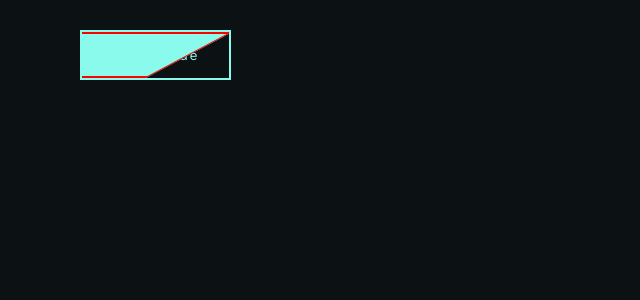
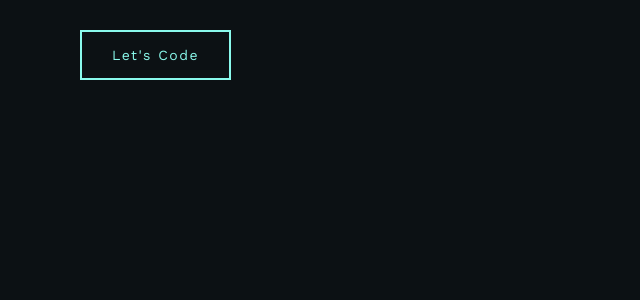
Before and after one commit to Webmekanic/My-Portfolio-v2.0.0, a React (Create React App) app: page / in a window 1280 px wide. Shown: the top 300 px of the page, without its empty margins (0-640 px from the left). Built offline with nearby package versions, Linux system fonts and the light colour scheme.

Commit message:
add btn animation

```diff
--- a/src/components/shared/Button.jsx
+++ b/src/components/shared/Button.jsx
@@ -1,5 +1,21 @@
 import React from "react"
 import styled from "styled-components"
+
+const ButtonText = styled.div`
+  position: absolute;
+  top: 0;
+  left: 0;
+  right: 0;
+  bottom: 0;
+  transform: skew(-62deg) translateX(-130%);
+  transition: 0.3s ease-out;
+  background-color: ${({ theme }) => theme.colors.lightColor};
+`
+
+const Btn = styled.p`
+  position: relative;
+  z-index: 99;
+`
 
 const PageButton = styled.button`
   border: 2px solid red;
@@ -20,26 +36,27 @@ const PageButton = styled.button`
   position: relative;
   margin-left: 5rem;
   overflow: hidden;
+  z-index: 99;
 
-  .buttonText {
-    position: absolute;
-    border: 2px solid red;
-    top: 0;
-    left: -50px;
-    right: 40px;
-    bottom: 0;
-    transform: skew(-62deg);
-    overflow: hidden;
-    transition: 0.3s ease-out;
-    background-color: ${({ theme }) => theme.colors.lightColor};
+  &:hover {
+  }
+
+  &:hover ${ButtonText} {
+    transform: translateX(0%);
+    color: ${({ theme }) => theme.colors.purple};
+  }
+
+  &:hover ${Btn} {
+    transform: translateX(0%);
+    color: ${({ theme }) => theme.colors.purple};
   }
 `
 
 function Button({ text }) {
   return (
     <PageButton>
-      {text}
-      <div className="buttonText"></div>
+      <Btn>{text}</Btn>
+      <ButtonText></ButtonText>
     </PageButton>
   )
 }
```
